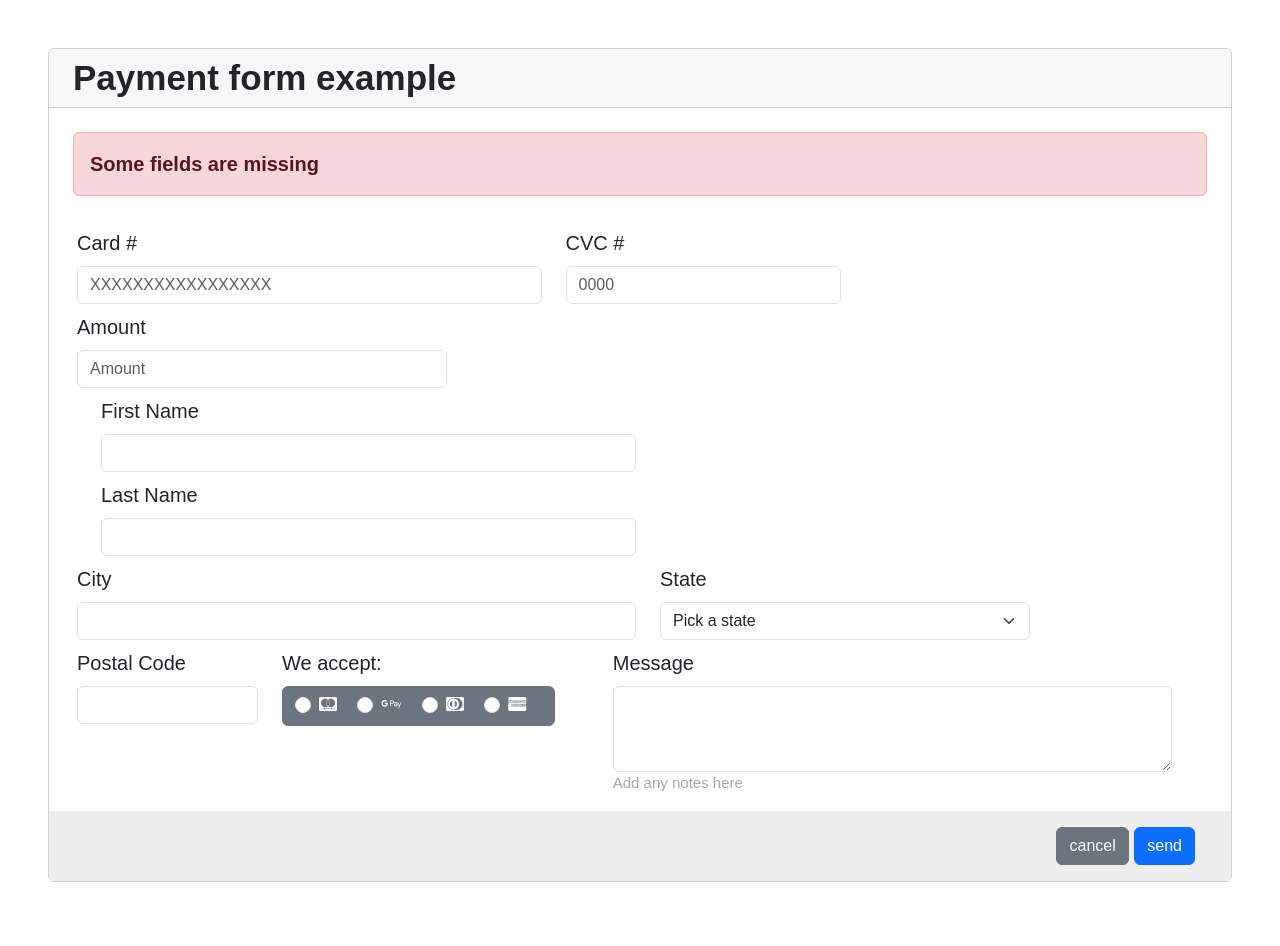
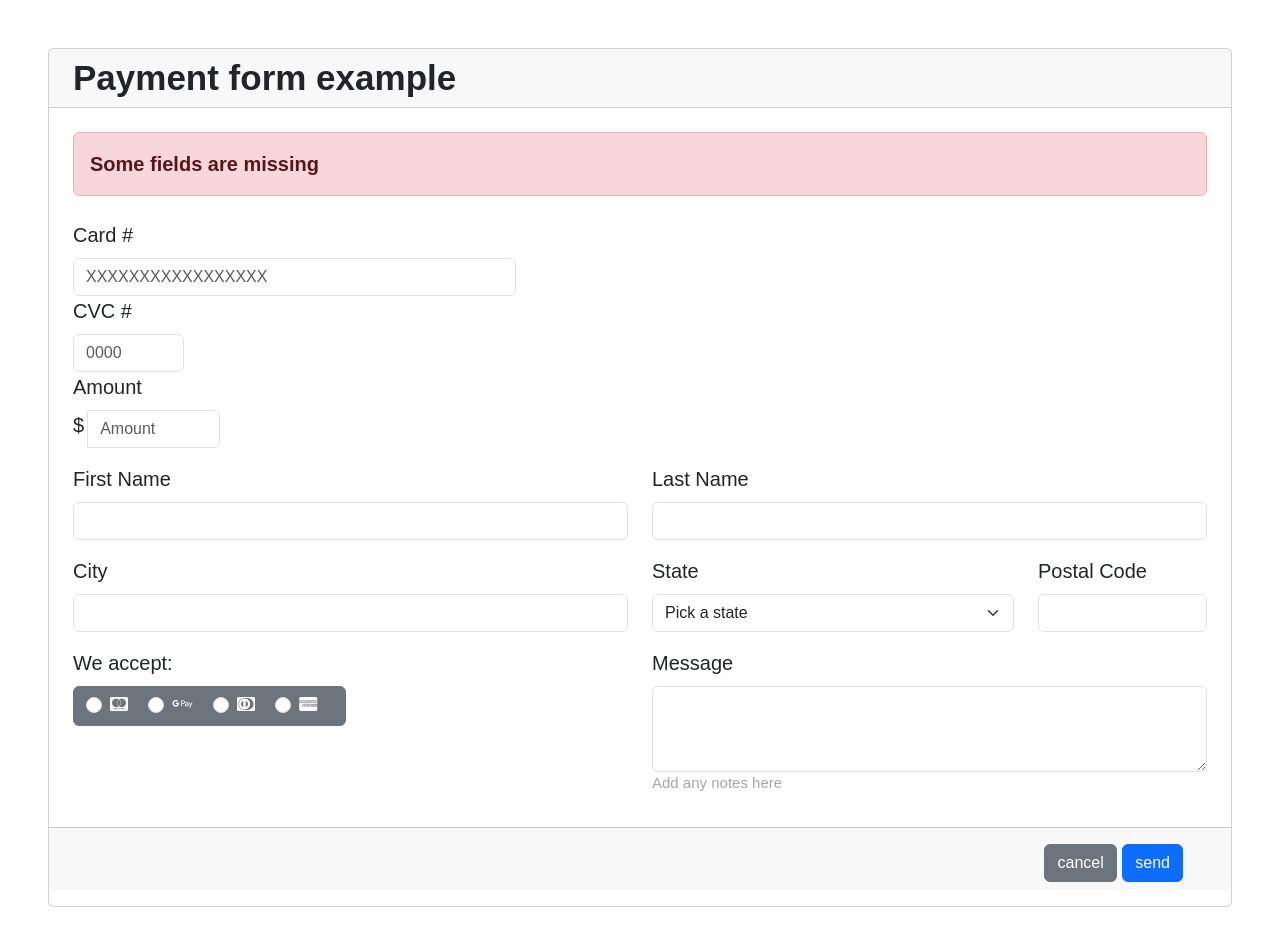
Before and after one commit to 4GeeksAcademy/Crea-un-form-HTML5, a plain HTML site: page index.html in a window 1280 px wide. Drawn offline with nearby package versions, Linux system fonts and the light colour scheme.

Commit message:
FORM HTML5

```diff
--- a/index.html
+++ b/index.html
@@ -22,32 +22,56 @@
       <strong>Some fields are missing</strong>
     </div>
 
-    <form class="row g-2 m-0 px-4 column-gap-3">
-      <div class="col-md-5">
+
+
+
+    <form class="row">
+      <div class="row ">
+        <div class="container flex-column">
+          <div class="col-md-5 m-0 px-3 ps-4">
             <label for="inputcard#" class="form-label">Card #</label>
             <input type="text" class="form-control" id="inputAddress" placeholder="XXXXXXXXXXXXXXXXX">
-      </div>
+
+
             <div class="col-md-3">
               <label for="inputCVC#" class="form-label">CVC #</label>
               <input type="text" class="form-control" id="inputAddress" placeholder="0000">
             </div>
+
             <div class="col-md-4">
               <label for="inputAmount" class="form-label">Amount</label>
-        <input type="text" class="form-control" id="inputAddress" placeholder="Amount">
+              <div class="input-group-mb-3">
+                <div class="input-group mb-3">
+                  <span class="me-1">$</span>
+                  <input type="text" class="form-control" id="inputAmount" placeholder="Amount">
+                </div>
+              </div>
+            </div>
+          </div>
+        </div>
+      </div>
 
 
-      </div>
-      <div class="row g-2 m-0 px-4 column-gap-2">
-        <div class="col-md-6 ">
+
+
+      <div class="container flex-column mb-3 ">
+        <div class="row px-4">
+          <div class="col-md-6">
             <label for="inputAddress" class="form-label">First Name</label>
             <input type="text" class="form-control" id="inputAddress" placeholder=" ">
           </div>
+
           <div class="col-md-6">
             <label for="inputAddress" class="form-label">Last Name</label>
             <input type="text" class="form-control" id="inputAddress" placeholder=" ">
           </div>
         </div>
+      </div>
 
+
+
+      <div class="container flex-column mb-3">
+        <div class="row px-4">
           <div class="col-md-6">
             <label for="inputCity" class="form-label">City</label>
             <input type="text" class="form-control" id="inputCity">
@@ -63,8 +87,15 @@
             <label for="inputZip" class="form-label">Postal Code</label>
             <input type="text" class="form-control" id="inputZip">
           </div>
+        </div>
+      </div>
 
-      <div class="col-md-3 ">
+
+
+
+      <div class="container flex-column mb-3">
+        <div class="row px-4">
+          <div class="col-md-6 ">
             <label for="inputAddress" class="form-label">We accept:</label>
             <br>
             <button type="button" class="btn btn-secondary " data-bs-container="body" data-bs-toggle="popover"
@@ -72,45 +103,54 @@
 
 
               <div class="form-check form-check-inline">
-            <input class="form-check-input" type="radio" name="inlineRadioOptions" id="inlineRadio1" value="option1">
+                <input class="form-check-input" type="radio" name="inlineRadioOptions" id="inlineRadio1"
+                  value="option1">
                 <label class="form-check-label" for="inlineRadio1"><i class="fa-brands fa-cc-mastercard"></i></label>
               </div>
               <div class="form-check form-check-inline">
-            <input class="form-check-input" type="radio" name="inlineRadioOptions" id="inlineRadio2" value="option2">
+                <input class="form-check-input" type="radio" name="inlineRadioOptions" id="inlineRadio2"
+                  value="option2">
                 <label class="form-check-label" for="inlineRadio2"><i class="fa-brands fa-google-pay"></i></label>
               </div>
               <div class="form-check form-check-inline">
-            <input class="form-check-input" type="radio" name="inlineRadioOptions" id="inlineRadio3" value="option3">
+                <input class="form-check-input" type="radio" name="inlineRadioOptions" id="inlineRadio3"
+                  value="option3">
                 <label class="form-check-label" for="inlineRadio3"><i class="fa-brands fa-cc-diners-club"></i></label>
               </div>
               <div class="form-check form-check-inline">
-            <input class="form-check-input" type="radio" name="inlineRadioOptions" id="inlineRadio4" value="option4">
+                <input class="form-check-input" type="radio" name="inlineRadioOptions" id="inlineRadio4"
+                  value="option4">
                 <label class="form-check-label" for="inlineRadio4"><i class="fa-brands fa-cc-amex"></i></label>
               </div>
 
           </div>
 
-      <div class="container flex-column col-md-6 g-2 align-items-end">
+          <div class="col-md-6 mb-3">
+            <div class="flex-column align-items-end pe-10">
               <label for="exampleFormControlTextarea1" class="form-label">Message</label>
               <textarea class="form-control" id="exampleFormControlTextarea1" rows="3"></textarea>
               <p>Add any notes here</p>
             </div>
+          </div>
+        </div>
 
     </form>
-    <header>
-      <div>
 
-        <div class=" container flex-column p-3">
-          <div class="col">
+    <div class="card-footer">
+      <div class="col flex-column m-2 align-items-end text-end pe-4 mb-0">
         <button type="button" class="btn btn-secondary">cancel</button>
         <button type="button" class="btn btn-primary">send</button>
 
       </div>
     </div>
+  </div>
+  </div>
+
+  </div>
 
 
-      </div>
-    </header>
+
+
   </div>
 
 
@@ -134,14 +174,6 @@
       font-size: 20px;
     }
 
-    header {
-      background-color: rgb(239, 238, 238);
-      border: black;
-      align-items: end;
-      display: flex;
-      flex-direction: row-reverse;
-      padding-right: 20px;
-    }
 
     .placeholder {
       color: rgb(182, 62, 62);
```
Lines whose indentation alone changed are shown as unchanged.
